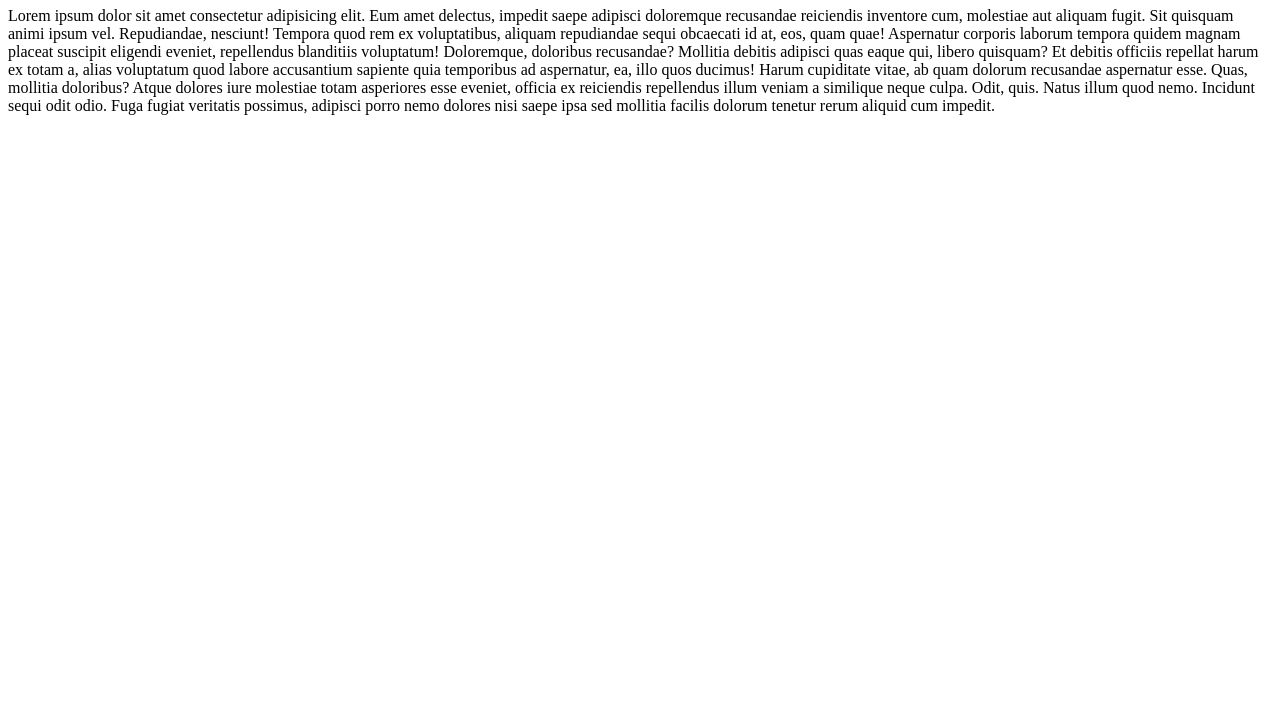
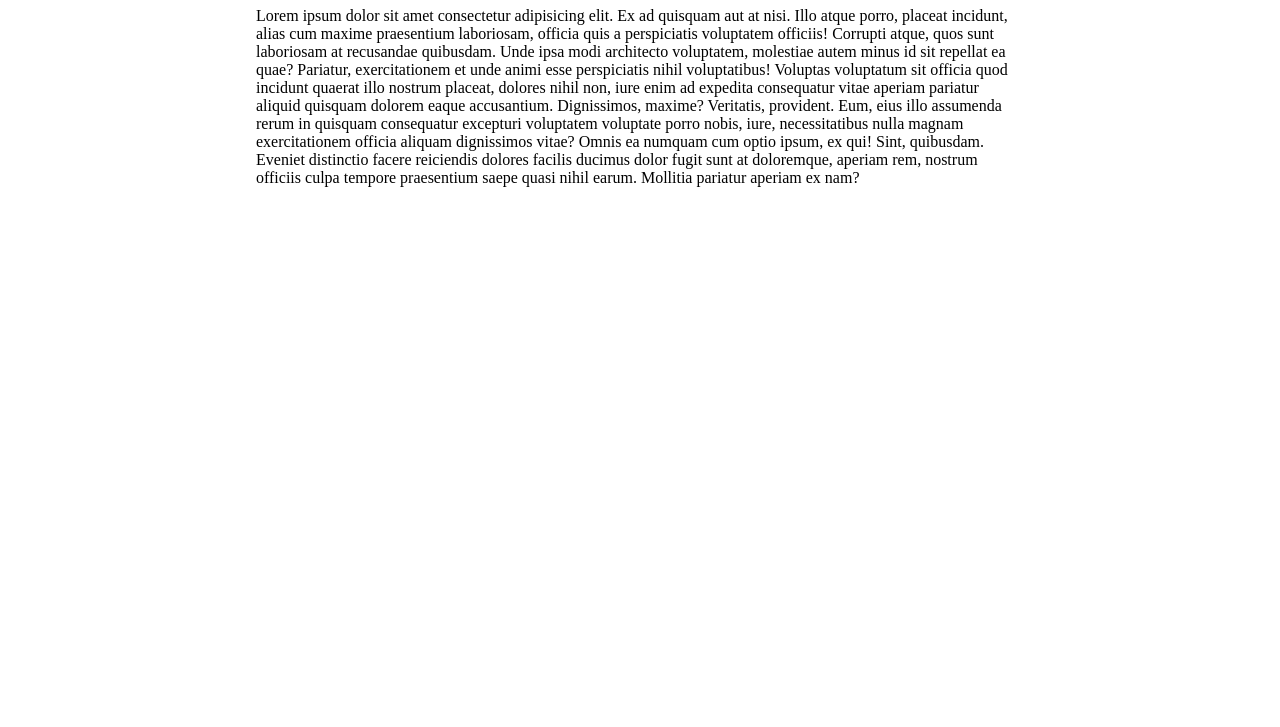
Before and after one commit to Ytar99/daily-dashboard, a plain HTML site: page index.html in a window 1280 px wide. Shown: the part 73-800 px from the top of the page. Drawn offline with Linux system fonts and the light colour scheme.

Commit message:
fix: add styles and adjust formatting

```diff
--- a/index.html
+++ b/index.html
@@ -1,19 +1,33 @@
 <!DOCTYPE html>
 <html lang="en">
-<head>
-    <meta charset="UTF-8">
-    <meta name="viewport" content="width=device-width, initial-scale=1.0">
+  <head>
+    <meta charset="UTF-8" />
+    <meta name="viewport" content="width=device-width, initial-scale=1.0" />
     <title>Document</title>
-    <link rel="stylesheet" href="./styles.css">
-</head>
-<body>
-   <container class="app">
-    <h1>Hello World</h1>
-    <p>Lorem ipsum dolor sit amet consectetur adipisicing elit. Eum amet delectus, impedit saepe adipisci doloremque recusandae reiciendis inventore cum, molestiae aut aliquam fugit. Sit quisquam animi ipsum vel. Repudiandae, nesciunt!
-    Tempora quod rem ex voluptatibus, aliquam repudiandae sequi obcaecati id at, eos, quam quae! Aspernatur corporis laborum tempora quidem magnam placeat suscipit eligendi eveniet, repellendus blanditiis voluptatum! Doloremque, doloribus recusandae?
-    Mollitia debitis adipisci quas eaque qui, libero quisquam? Et debitis officiis repellat harum ex totam a, alias voluptatum quod labore accusantium sapiente quia temporibus ad aspernatur, ea, illo quos ducimus!
-    Harum cupiditate vitae, ab quam dolorum recusandae aspernatur esse. Quas, mollitia doloribus? Atque dolores iure molestiae totam asperiores esse eveniet, officia ex reiciendis repellendus illum veniam a similique neque culpa.
-    Odit, quis. Natus illum quod nemo. Incidunt sequi odit odio. Fuga fugiat veritatis possimus, adipisci porro nemo dolores nisi saepe ipsa sed mollitia facilis dolorum tenetur rerum aliquid cum impedit.</p>
-   </container>
-</body>
+    <link rel="stylesheet" href="./styles.css" />
+  </head>
+  <body>
+    <div class="app">
+      <h1>Hello World</h1>
+      <p>
+        Lorem ipsum dolor sit amet consectetur adipisicing elit. Ex ad quisquam
+        aut at nisi. Illo atque porro, placeat incidunt, alias cum maxime
+        praesentium laboriosam, officia quis a perspiciatis voluptatem officiis!
+        Corrupti atque, quos sunt laboriosam at recusandae quibusdam. Unde ipsa
+        modi architecto voluptatem, molestiae autem minus id sit repellat ea
+        quae? Pariatur, exercitationem et unde animi esse perspiciatis nihil
+        voluptatibus! Voluptas voluptatum sit officia quod incidunt quaerat illo
+        nostrum placeat, dolores nihil non, iure enim ad expedita consequatur
+        vitae aperiam pariatur aliquid quisquam dolorem eaque accusantium.
+        Dignissimos, maxime? Veritatis, provident. Eum, eius illo assumenda
+        rerum in quisquam consequatur excepturi voluptatem voluptate porro
+        nobis, iure, necessitatibus nulla magnam exercitationem officia aliquam
+        dignissimos vitae? Omnis ea numquam cum optio ipsum, ex qui! Sint,
+        quibusdam. Eveniet distinctio facere reiciendis dolores facilis ducimus
+        dolor fugit sunt at doloremque, aperiam rem, nostrum officiis culpa
+        tempore praesentium saepe quasi nihil earum. Mollitia pariatur aperiam
+        ex nam?
+      </p>
+    </div>
+  </body>
 </html>
--- a/styles.css
+++ b/styles.css
@@ -0,0 +1,4 @@
+.app {
+    margin: 0 auto;
+    max-width: 768px;
+}
```
